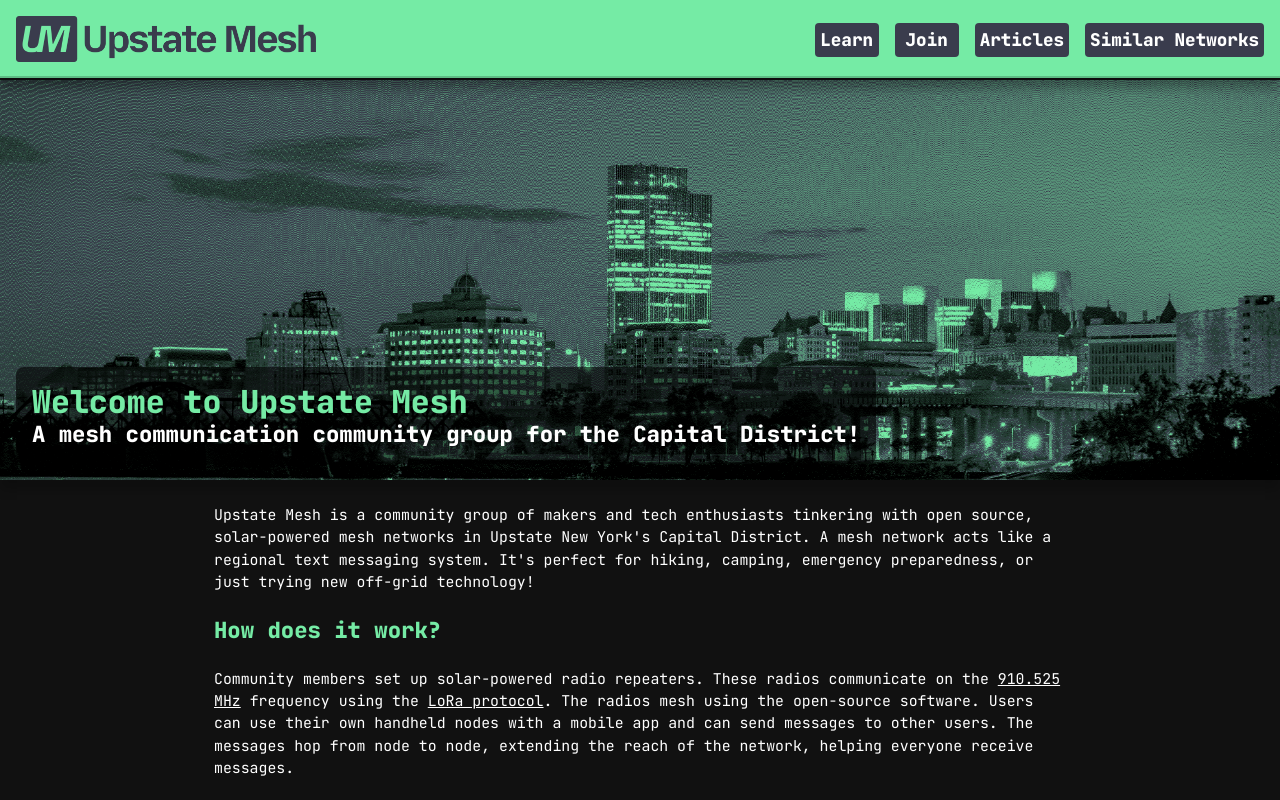
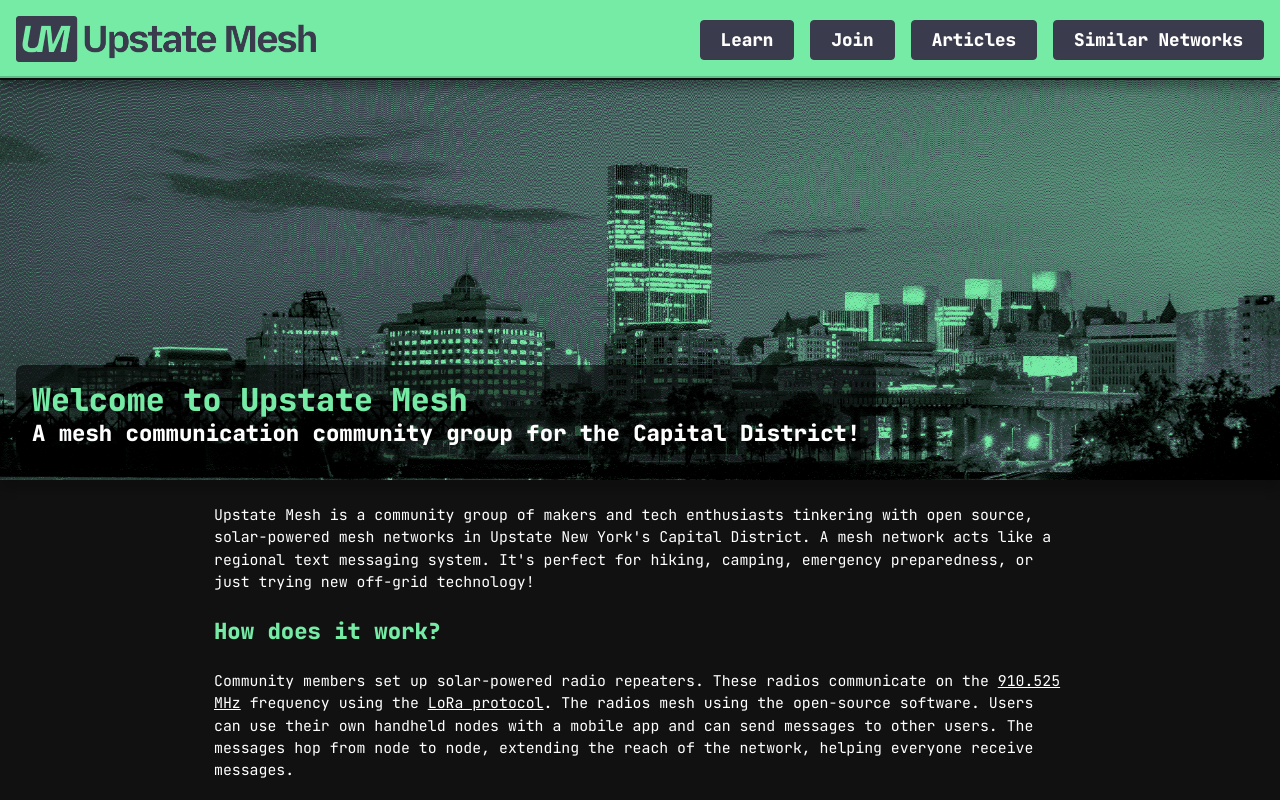
Before and after one commit to Upstate-Mesh/upstate-mesh-web, a React (Vite) app: page / in a window 1280 px wide. Shown: the top 800 px of the page. Built offline with nearby package versions, Linux system fonts and the light colour scheme; a web font is replaced by a local one.

Commit message:
style updates

```diff
--- a/src/ButtonLink.tsx
+++ b/src/ButtonLink.tsx
@@ -12,7 +12,27 @@
   HTMLAnchorElement,
   MUIButtonLinkProps
 >((props, ref) => (
-  <Button ref={ref} component="a" color="darkButton" size="small" {...props} />
+  <Button
+    ref={ref}
+    component="a"
+    variant="outlined"
+    color="primary"
+    size="small"
+    sx={{
+      px: 2.5,
+      py: 0.75,
+      backgroundColor: "#3a3c4d",
+      color: "#ffffff",
+      border: "1px solid #3a3c4d",
+      transition: "all 0.2s ease",
+      "&:hover": {
+        backgroundColor: "#222222",
+        borderColor: "#222222",
+        color: "#ffffff",
+      },
+    }}
+    {...props}
+  />
 ));
 
 const CreatedButtonLinkComponent = createLink(MUIButtonLinkComponent);
--- a/src/Footer.tsx
+++ b/src/Footer.tsx
@@ -9,7 +9,7 @@
   return (
     <Box
       sx={{
-        backgroundColor: "#000000",
+        backgroundColor: "#1a1a1a",
         flexGrow: 1,
         width: "100%",
         px: 2,
--- a/src/index.css
+++ b/src/index.css
@@ -14,3 +14,8 @@
 #root {
   height: 100%;
 }
+
+ul,
+ol {
+  padding-left: 20px;
+}
--- a/src/theme.ts
+++ b/src/theme.ts
@@ -30,7 +30,7 @@
     h2: { color: "#75eba5", fontWeight: 800, lineHeight: 1.2 },
     h3: { color: "#75eba5", fontWeight: 800, lineHeight: 1.2 },
     h4: { color: "#75eba5", fontWeight: 800, lineHeight: 1.2 },
-    h5: { color: "#75eba5", fontWeight: 800, lineHeight: 1.2 },
+    h5: { color: "#75eba5", fontWeight: 800, lineHeight: 1.3 },
     h6: { color: "#75eba5", fontWeight: 800, lineHeight: 1.2 },
   },
   components: {
```
